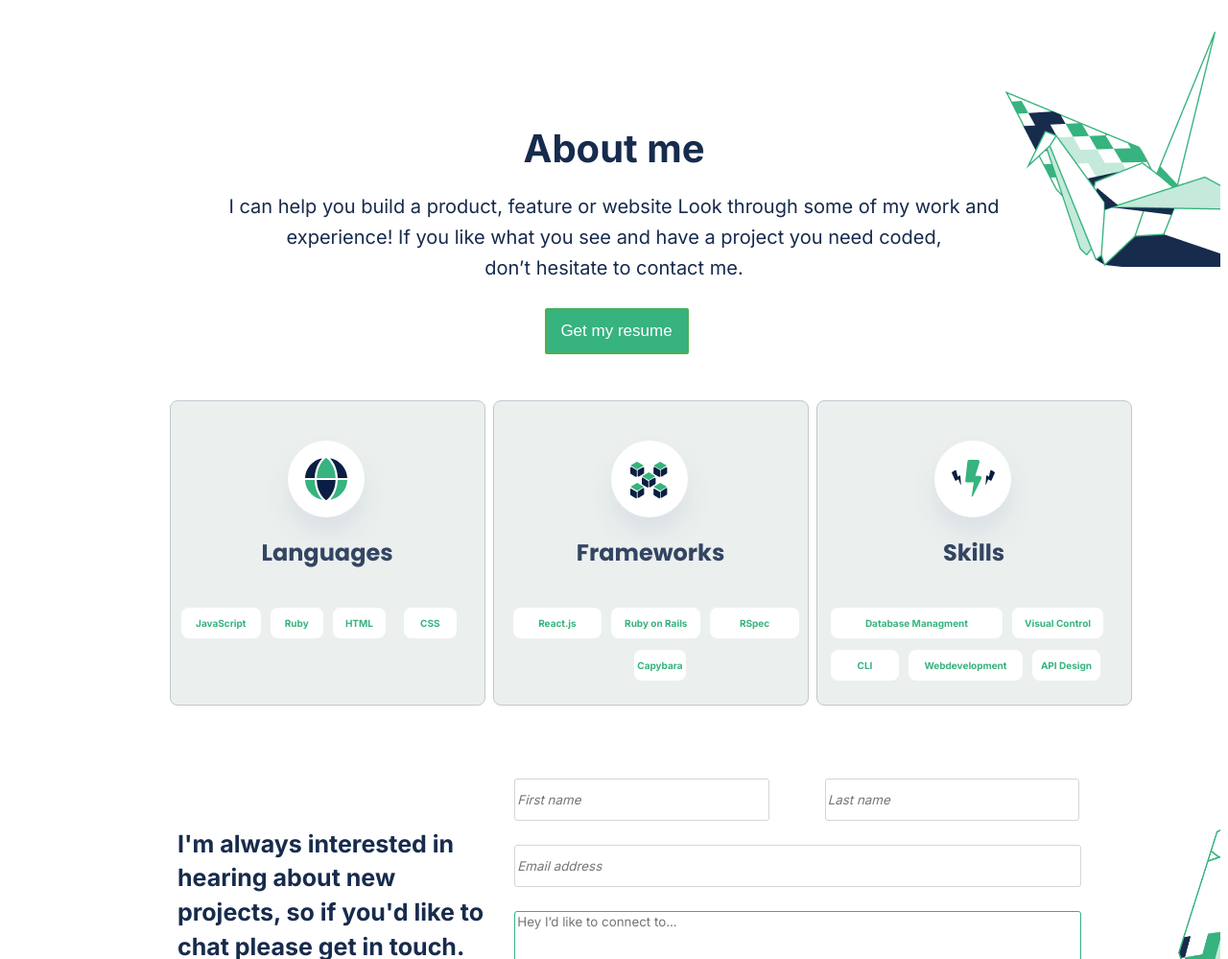
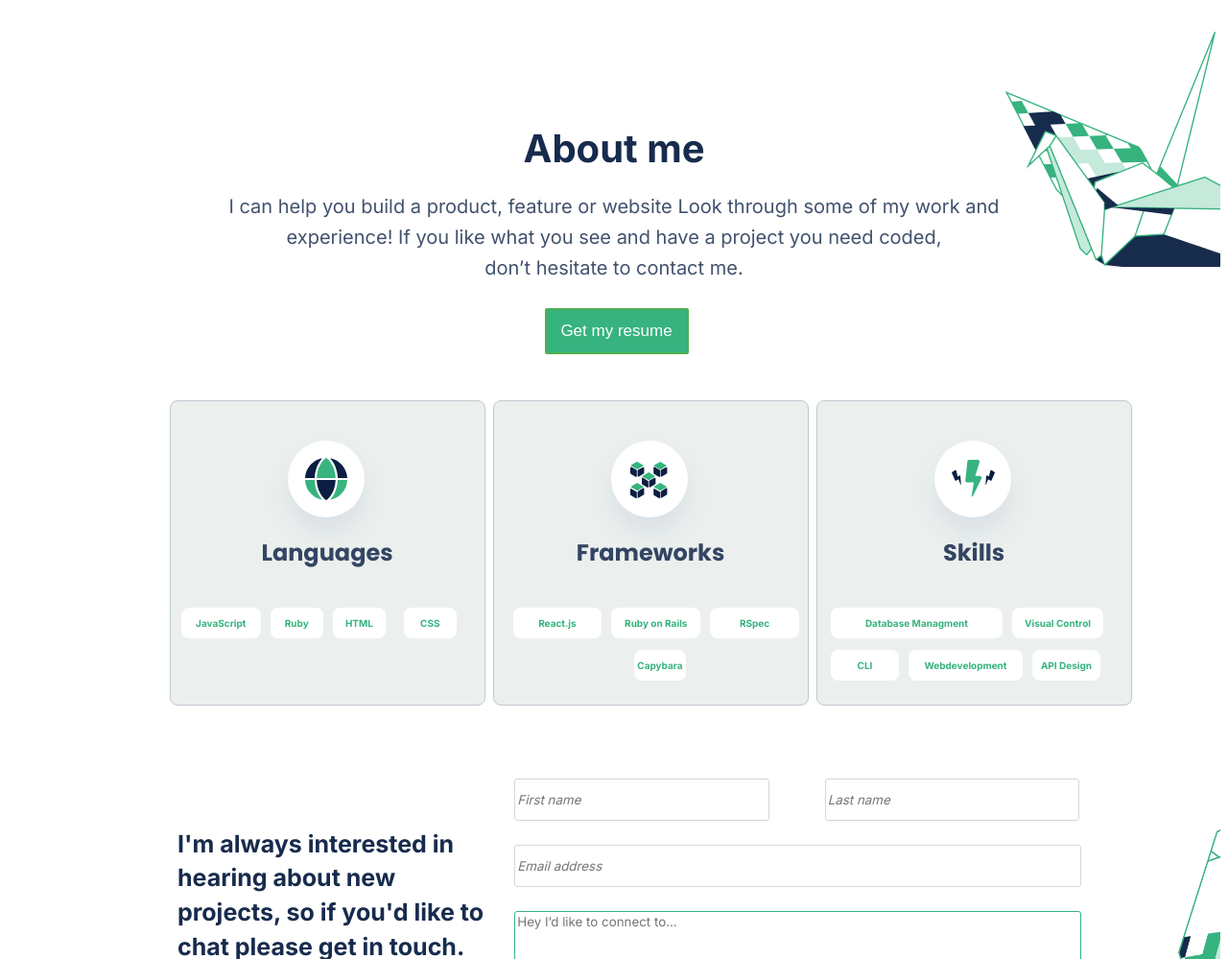
Before and after one commit to ishimwepati/Portfolio, a website: page index.html in a window 1280 px wide. Shown: the part 2282-3281 px from the top of the page at 96% size. Drawn offline with Linux system fonts and the light colour scheme.

Commit message:
Read file update and Reviewer suggestions implemented

```diff
--- a/style.css
+++ b/style.css
@@ -217,6 +217,7 @@
     display: grid;
     border-top-left-radius: 0%;
     border-top-right-radius: 0%;
+    margin-left: 31%;
   }
 
   .button {
@@ -808,7 +809,7 @@
     font-size: 20px;
     margin: 8%;
     margin-top: -1%;
-    color: #172b4d;
+    color: #42526E;
     line-height: 1.6;
   }
 
```
Also changed, not shown: README.md.
